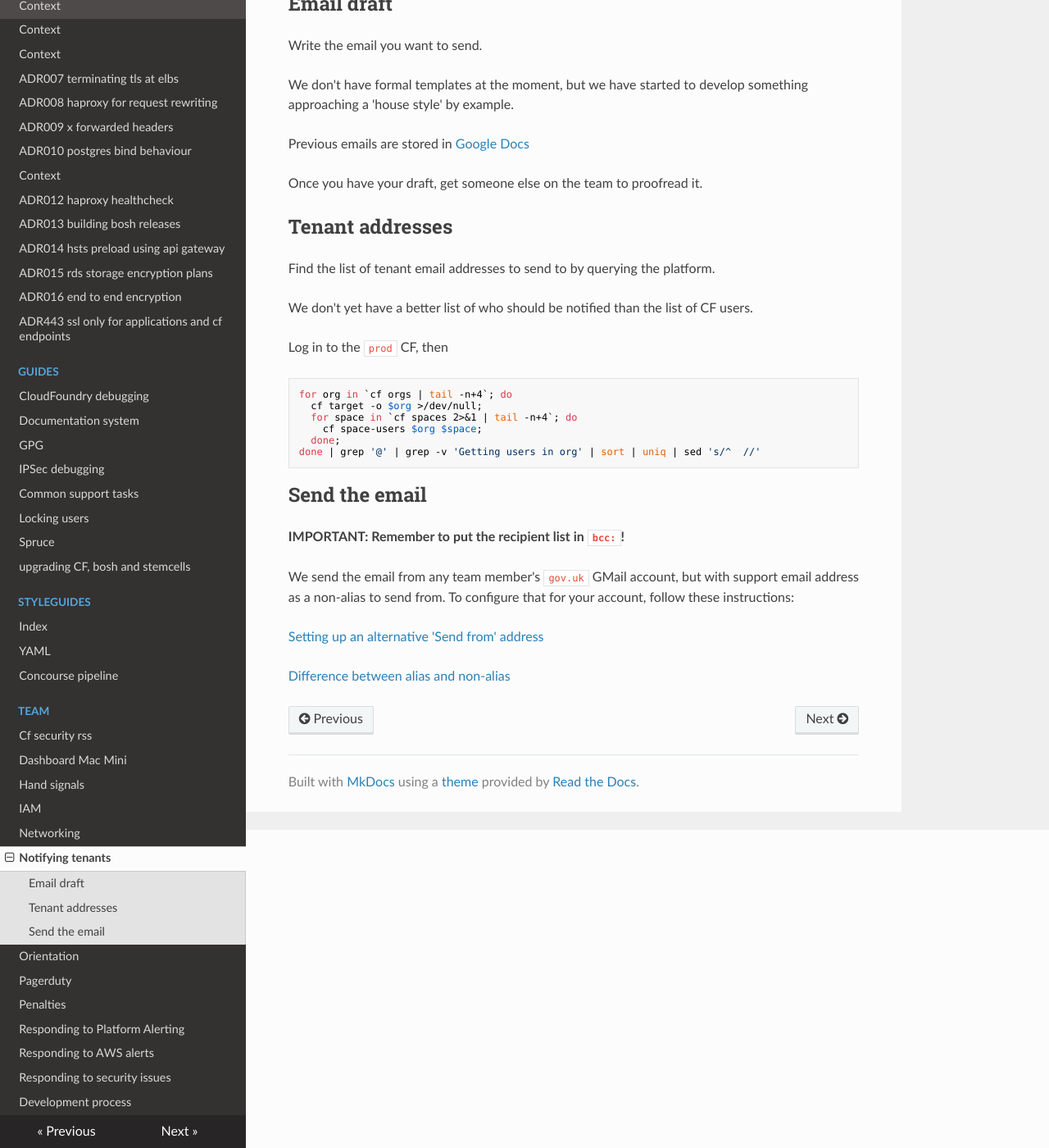
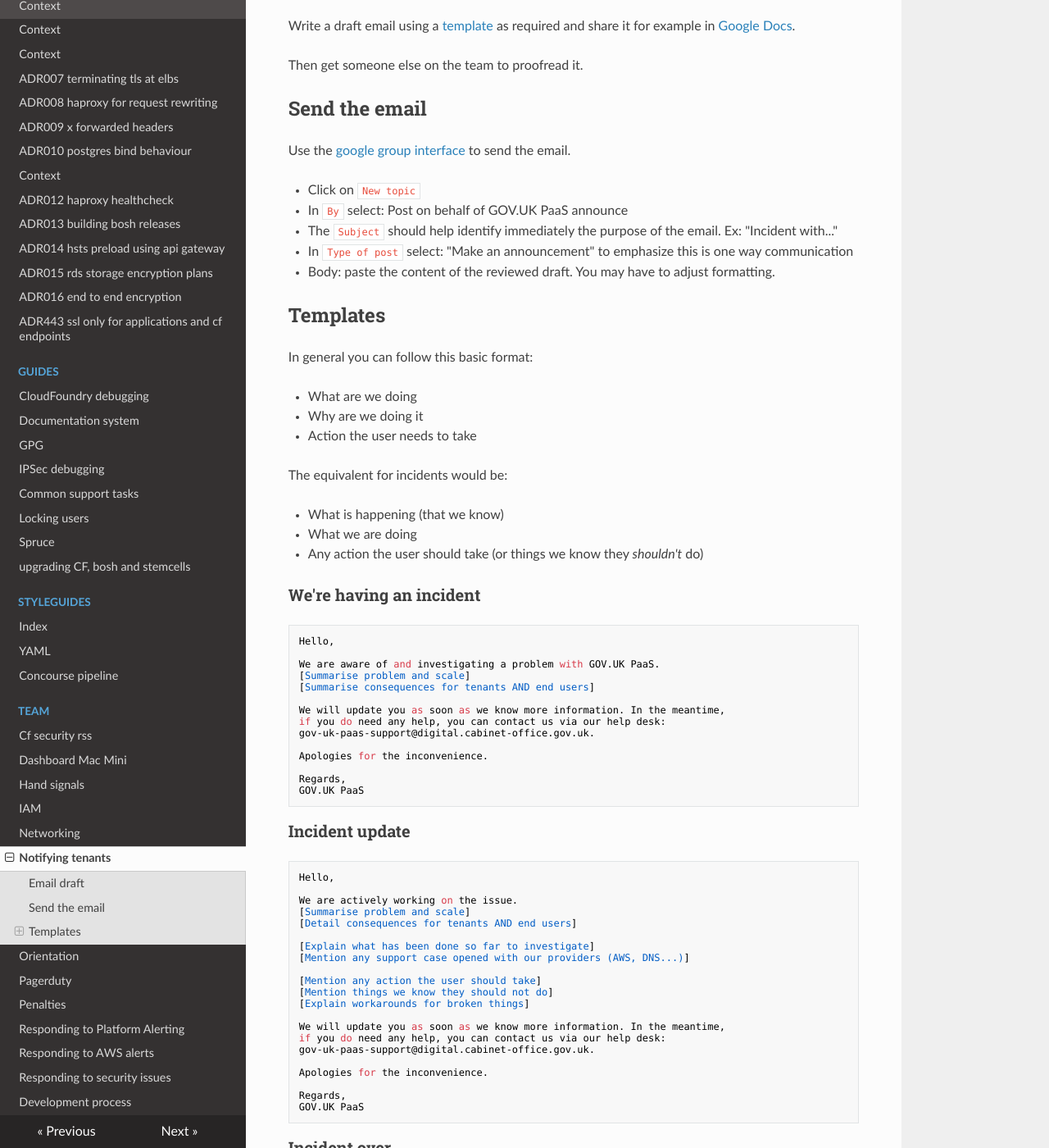
Before and after one commit to alphagov/paas-team-manual, an MkDocs documentation site: the page built from docs/team/notifying_tenants.md, in a window 1280 px wide and 1400 px high, scrolled down 388 px. Shown: the whole window at 82% size. Built offline with MkDocs 1.6.1, drawn with Linux system fonts in a browser that asks for light colours; nearby versions of some CDN libraries; some of the changed text lies outside the part shown.

Commit message:
Detailed instructions for notifying tenants

````diff
--- a/docs/team/notifying_tenants.md
+++ b/docs/team/notifying_tenants.md
@@ -1,46 +1,108 @@
 # Notifying tenants
 
-Every now and then, we need to let our tenants know something has happened or will happen on the platform.
-
-For example:
+Every now and then, we need to let our tenants know something has happened or will happen on the platform. For example:
 
 * security problems and fixes
 * upgrades of CF, stemcells, buildpacks
 * incident reports
+* ongoing incidents
 
 ## Email draft
 
-Write the email you want to send.
+Write a draft email using a [template](#templates) as required and share it for example in [Google Docs](https://drive.google.com/drive/folders/0Bw4pWpR0IbJfWGFEMVBBZlFsSDQ).
 
-We don't have formal templates at the moment, but we have started to develop something approaching a 'house style' by example.
-
-Previous emails are stored in [Google Docs](https://drive.google.com/drive/folders/0Bw4pWpR0IbJfWGFEMVBBZlFsSDQ)
-
-Once you have your draft, get someone else on the team to proofread it.
-
-## Tenant addresses
-
-Find the list of tenant email addresses to send to by querying the platform.
-
-We don't yet have a better list of who should be notified than the list of CF users.
-
-Log in to the `prod` CF, then
-
-```
-for org in `cf orgs | tail -n+4`; do
-  cf target -o $org >/dev/null;
-  for space in `cf spaces 2>&1 | tail -n+4`; do
-    cf space-users $org $space;
-  done;
-done | grep '@' | grep -v 'Getting users in org' | sort | uniq | sed 's/^  //'
-```
+Then get someone else on the team to proofread it.
 
 ## Send the email
 
-**IMPORTANT: Remember to put the recipient list in `bcc:`!**
+Use the [google group interface](https://groups.google.com/a/digital.cabinet-office.gov.uk/forum/?hl=en#!forum/gov-uk-paas-announce) to send the email.
 
-We send the email from any team member's `gov.uk` GMail account, but with support email address as a non-alias to send from. To configure that for your account, follow these instructions:
+* Click on `New topic`
+* In `By` select: Post on behalf of GOV.UK PaaS announce
+* The `Subject` should help identify immediately the purpose of the email.
+Ex: "Incident with..."
+* In `Type of post` select: "Make an announcement" to emphasize this is
+one way communication
+* Body: paste the content of the reviewed draft. You may have to adjust formatting.
 
-[Setting up an alternative 'Send from' address](https://support.google.com/mail/answer/22370?hl=en)
+## Templates
 
-[Difference between alias and non-alias](https://support.google.com/a/answer/1710338?ctx=gmail&hl=en-GB&authuser=0&rd=1)
+In general you can follow this basic format:
+
+* What are we doing
+* Why are we doing it
+* Action the user needs to take
+
+The equivalent for incidents would be:
+
+* What is happening (that we know)
+* What we are doing
+* Any action the user should take (or things we know they *shouldn't* do)
+
+### We're having an incident
+
+```
+Hello,
+
+We are aware of and investigating a problem with GOV.UK PaaS.
+[Summarise problem and scale]
+[Summarise consequences for tenants AND end users]
+
+We will update you as soon as we know more information. In the meantime,
+if you do need any help, you can contact us via our help desk:
+gov-uk-paas-support@digital.cabinet-office.gov.uk.
+
+Apologies for the inconvenience.
+
+Regards,
+GOV.UK PaaS
+```
+
+### Incident update
+
+```
+Hello,
+
+We are actively working on the issue.
+[Summarise problem and scale]
+[Detail consequences for tenants AND end users]
+
+[Explain what has been done so far to investigate]
+[Mention any support case opened with our providers (AWS, DNS...)]
+
+[Mention any action the user should take]
+[Mention things we know they should not do]
+[Explain workarounds for broken things]
+
+We will update you as soon as we know more information. In the meantime,
+if you do need any help, you can contact us via our help desk:
+gov-uk-paas-support@digital.cabinet-office.gov.uk.
+
+Apologies for the inconvenience.
+
+Regards,
+GOV.UK PaaS
+```
+
+### Incident over
+
+
+```
+Hello,
+
+We are letting you know that there were problems with GOV.UK PaaS [insert time period].
+
+[Summarise problem and how we fixed it]
+[Detail consequences for tenants AND end users]
+
+In the coming days we will publish an incident report detailing the
+timeline of events, root cause, lessons learned and actions we will be taking to improve robustness of the platform.
+
+If you notice any issue, you can always contact us via our help desk:
+gov-uk-paas-support@digital.cabinet-office.gov.uk.
+
+Apologies for the inconvenience.
+
+Regards,
+GOV.UK PaaS
+```
````
